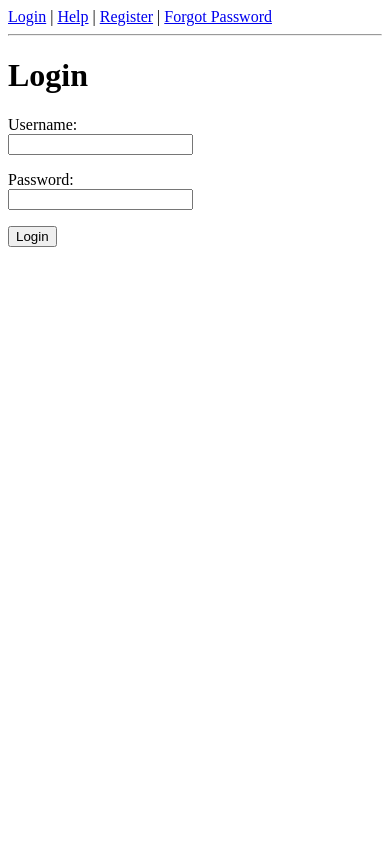
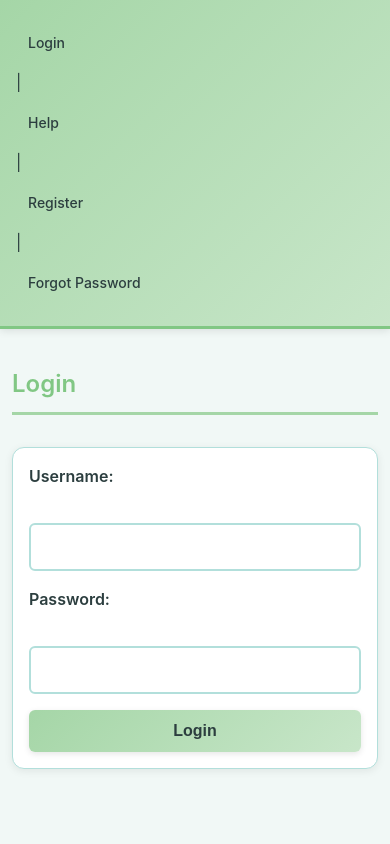
Before and after one commit to flerkjfer/Contractor-Solutions-1, a Flask app: page /login in a window 390 px wide. Run offline with Flask 3, Linux system fonts and the light colour scheme.

Commit message:
Added some basic UI elements with CSS alongside a small fix to app.py for handling a corner case bug when attempting to login to data that was previously valid but is now voided.

```diff
--- a/app.py
+++ b/app.py
@@ -268,6 +268,11 @@ def client_dashboard():
     cur.execute("SELECT * FROM Client WHERE userID=?", (user_id,))
     profile = cur.fetchone()
 
+    # If profile doesn't exist, redirect to profile creation/edit
+    if profile is None:
+        flash("Please complete your client profile first.", "warning")
+        return redirect("/profile/edit")
+
     # Companies
     cur.execute("SELECT * FROM Company")
     companies = cur.fetchall()
@@ -300,6 +305,13 @@ def contractor_dashboard():
     cur = conn.cursor()
     cur.execute("SELECT * FROM Contractor WHERE userID=?", (user_id,))
     profile = cur.fetchone()
+
+    # If profile doesn't exist, redirect to profile creation/edit
+    if profile is None:
+        flash("Please complete your contractor profile first.", "warning")
+        conn.close()
+        return redirect("/profile/edit")
+
     cur.execute("SELECT * FROM Company")
     companies = cur.fetchall()
     conn.close()
--- /dev/null
+++ b/static/style.css
@@ -0,0 +1,560 @@
+/* Pastel Light Green Theme - Contractor Solutions */
+
+:root {
+  --primary-light: #c8e6c9;      /* Light pastel green */
+  --primary-main: #a5d6a7;       /* Medium pastel green */
+  --primary-dark: #81c784;       /* Darker pastel green */
+  --accent-light: #e8f5e9;       /* Very light green background */
+  --text-primary: #2c3e3f;       /* Dark gray-green for text */
+  --text-secondary: #546e7a;     /* Medium gray for secondary text */
+  --border-color: #b2dfdb;       /* Light teal-green borders */
+  --bg-color: #f1f8f6;           /* Off-white with green tint */
+  --white: #ffffff;
+  --success: #66bb6a;
+  --warning: #ffb74d;
+  --error: #ef5350;
+}
+
+/* Reset and Base Styles */
+* {
+  margin: 0;
+  padding: 0;
+  box-sizing: border-box;
+}
+
+html, body {
+  font-family: -apple-system, BlinkMacSystemFont, 'Segoe UI', Roboto, Oxygen, Ubuntu, Cantarell, sans-serif;
+  background-color: var(--bg-color);
+  color: var(--text-primary);
+  line-height: 1.6;
+}
+
+body {
+  padding: 0;
+  min-height: 100vh;
+  display: flex;
+  flex-direction: column;
+}
+
+/* Navigation Bar */
+nav {
+  background: linear-gradient(135deg, var(--primary-main) 0%, var(--primary-light) 100%);
+  padding: 1rem 2rem;
+  box-shadow: 0 2px 8px rgba(0, 0, 0, 0.1);
+  border-bottom: 3px solid var(--primary-dark);
+}
+
+nav a {
+  color: var(--text-primary);
+  text-decoration: none;
+  margin-right: 1.5rem;
+  font-weight: 500;
+  transition: all 0.3s ease;
+  padding: 0.5rem 0.75rem;
+  border-radius: 4px;
+}
+
+nav a:hover {
+  background-color: var(--primary-light);
+  color: var(--text-primary);
+  transform: translateY(-2px);
+}
+
+/* Main Content Container */
+main {
+  flex: 1;
+  padding: 2rem;
+  max-width: 1200px;
+  margin: 0 auto;
+  width: 100%;
+}
+
+/* Headings */
+h1, h2, h3, h4, h5, h6 {
+  color: var(--primary-dark);
+  margin: 1.5rem 0 0.75rem 0;
+  font-weight: 600;
+}
+
+h1 {
+  font-size: 2.5rem;
+  border-bottom: 3px solid var(--primary-main);
+  padding-bottom: 0.5rem;
+}
+
+h2 {
+  font-size: 2rem;
+  border-bottom: 2px solid var(--primary-light);
+  padding-bottom: 0.5rem;
+}
+
+h3 {
+  font-size: 1.5rem;
+}
+
+/* Horizontal Rules */
+hr {
+  border: none;
+  height: 2px;
+  background: linear-gradient(to right, transparent, var(--primary-light), transparent);
+  margin: 1.5rem 0;
+}
+
+/* Links */
+a {
+  color: var(--primary-dark);
+  text-decoration: none;
+  font-weight: 500;
+  transition: all 0.3s ease;
+}
+
+a:hover {
+  color: var(--primary-main);
+  text-decoration: underline;
+}
+
+/* Paragraphs */
+p {
+  margin-bottom: 1rem;
+  color: var(--text-secondary);
+  font-size: 1rem;
+}
+
+/* Flash Messages - Updated */
+.flash-container {
+  position: fixed;
+  top: 20px;
+  right: 20px;
+  z-index: 1000;
+}
+
+.alert {
+  padding: 1rem 1.5rem;
+  margin-bottom: 10px;
+  border-radius: 8px;
+  color: white;
+  font-weight: 500;
+  box-shadow: 0 4px 12px rgba(0, 0, 0, 0.15);
+  animation: slideIn 0.5s;
+  transition: opacity 0.5s ease, transform 0.5s ease;
+  border-left: 4px solid;
+}
+
+.alert-success {
+  background-color: var(--success);
+  border-left-color: #4caf50;
+}
+
+.alert-error {
+  background-color: var(--error);
+  border-left-color: #e53935;
+}
+
+.alert-warning {
+  background-color: var(--warning);
+  color: var(--text-primary);
+  border-left-color: #ff9800;
+}
+
+.alert-info {
+  background-color: var(--primary-main);
+  border-left-color: var(--primary-dark);
+}
+
+@keyframes slideIn {
+  from {
+    opacity: 0;
+    transform: translateY(-20px);
+  }
+  to {
+    opacity: 1;
+    transform: translateY(0);
+  }
+}
+
+/* Forms */
+form {
+  background-color: var(--white);
+  padding: 2rem;
+  border-radius: 12px;
+  box-shadow: 0 2px 8px rgba(0, 0, 0, 0.08);
+  margin: 2rem 0;
+  border: 1px solid var(--border-color);
+}
+
+form > *:last-child {
+  margin-bottom: 0;
+}
+
+/* Form Groups */
+.form-group {
+  margin-bottom: 1.5rem;
+}
+
+label {
+  display: block;
+  margin-bottom: 0.5rem;
+  font-weight: 600;
+  color: var(--text-primary);
+}
+
+input[type="text"],
+input[type="email"],
+input[type="password"],
+input[type="number"],
+input[type="date"],
+input[type="time"],
+input[type="tel"],
+select,
+textarea {
+  width: 100%;
+  padding: 0.75rem 1rem;
+  border: 2px solid var(--border-color);
+  border-radius: 6px;
+  font-size: 1rem;
+  font-family: inherit;
+  transition: all 0.3s ease;
+  background-color: var(--white);
+  color: var(--text-primary);
+}
+
+input[type="text"]:focus,
+input[type="email"]:focus,
+input[type="password"]:focus,
+input[type="number"]:focus,
+input[type="date"]:focus,
+input[type="time"]:focus,
+input[type="tel"]:focus,
+select:focus,
+textarea:focus {
+  outline: none;
+  border-color: var(--primary-dark);
+  box-shadow: 0 0 0 3px rgba(165, 214, 167, 0.2);
+  background-color: var(--accent-light);
+}
+
+textarea {
+  resize: vertical;
+  min-height: 120px;
+}
+
+/* Buttons */
+button,
+input[type="submit"],
+input[type="reset"],
+.btn {
+  background: linear-gradient(135deg, var(--primary-main) 0%, var(--primary-light) 100%);
+  color: var(--text-primary);
+  border: none;
+  padding: 0.75rem 1.5rem;
+  border-radius: 6px;
+  font-size: 1rem;
+  font-weight: 600;
+  cursor: pointer;
+  transition: all 0.3s ease;
+  box-shadow: 0 2px 6px rgba(0, 0, 0, 0.1);
+  text-decoration: none;
+  display: inline-block;
+  text-align: center;
+}
+
+button:hover,
+input[type="submit"]:hover,
+input[type="reset"]:hover,
+.btn:hover {
+  transform: translateY(-2px);
+  box-shadow: 0 4px 12px rgba(0, 0, 0, 0.15);
+  background: linear-gradient(135deg, var(--primary-dark) 0%, var(--primary-main) 100%);
+}
+
+button:active,
+input[type="submit"]:active,
+input[type="reset"]:active,
+.btn:active {
+  transform: translateY(0);
+  box-shadow: 0 2px 6px rgba(0, 0, 0, 0.1);
+}
+
+/* Button Variants */
+.btn-primary {
+  background: linear-gradient(135deg, var(--primary-main) 0%, var(--primary-light) 100%);
+  color: var(--text-primary);
+}
+
+.btn-primary:hover {
+  background: linear-gradient(135deg, var(--primary-dark) 0%, var(--primary-main) 100%);
+}
+
+.btn-secondary {
+  background-color: var(--text-secondary);
+  color: var(--white);
+}
+
+.btn-secondary:hover {
+  background-color: var(--text-primary);
+}
+
+.btn-success {
+  background-color: var(--success);
+  color: var(--white);
+}
+
+.btn-success:hover {
+  background-color: #66bb6a;
+  opacity: 0.9;
+}
+
+.btn-danger {
+  background-color: var(--error);
+  color: var(--white);
+}
+
+.btn-danger:hover {
+  background-color: #e53935;
+  opacity: 0.9;
+}
+
+/* Tables */
+table {
+  width: 100%;
+  border-collapse: collapse;
+  background-color: var(--white);
+  border-radius: 8px;
+  overflow: hidden;
+  box-shadow: 0 2px 8px rgba(0, 0, 0, 0.08);
+  margin: 2rem 0;
+  border: 1px solid var(--border-color);
+}
+
+th {
+  background: linear-gradient(135deg, var(--primary-main) 0%, var(--primary-light) 100%);
+  color: var(--text-primary);
+  padding: 1rem;
+  text-align: left;
+  font-weight: 600;
+  border-bottom: 2px solid var(--primary-dark);
+}
+
+td {
+  padding: 1rem;
+  border-bottom: 1px solid var(--border-color);
+  color: var(--text-secondary);
+}
+
+tr:hover {
+  background-color: var(--accent-light);
+}
+
+tr:last-child td {
+  border-bottom: none;
+}
+
+/* Cards */
+.card {
+  background-color: var(--white);
+  border-radius: 12px;
+  padding: 1.5rem;
+  margin: 1.5rem 0;
+  box-shadow: 0 2px 8px rgba(0, 0, 0, 0.08);
+  border: 1px solid var(--border-color);
+  transition: all 0.3s ease;
+}
+
+.card:hover {
+  box-shadow: 0 4px 16px rgba(0, 0, 0, 0.12);
+  transform: translateY(-2px);
+}
+
+.card-header {
+  border-bottom: 2px solid var(--primary-light);
+  padding-bottom: 0.75rem;
+  margin-bottom: 1rem;
+}
+
+.card-header h3 {
+  margin: 0;
+  color: var(--primary-dark);
+}
+
+.card-body {
+  color: var(--text-secondary);
+}
+
+.card-footer {
+  border-top: 1px solid var(--border-color);
+  padding-top: 1rem;
+  margin-top: 1rem;
+}
+
+/* Lists */
+ul, ol {
+  margin: 1rem 0 1rem 1.5rem;
+  color: var(--text-secondary);
+}
+
+li {
+  margin-bottom: 0.5rem;
+}
+
+/* Containers */
+.container {
+  max-width: 1200px;
+  margin: 0 auto;
+  padding: 0 1rem;
+}
+
+.grid {
+  display: grid;
+  gap: 2rem;
+  margin: 2rem 0;
+}
+
+.grid-2 {
+  grid-template-columns: repeat(auto-fit, minmax(300px, 1fr));
+}
+
+.grid-3 {
+  grid-template-columns: repeat(auto-fit, minmax(250px, 1fr));
+}
+
+/* Utility Classes */
+.text-center {
+  text-align: center;
+}
+
+.text-right {
+  text-align: right;
+}
+
+.text-left {
+  text-align: left;
+}
+
+.mt-1 { margin-top: 0.5rem; }
+.mt-2 { margin-top: 1rem; }
+.mt-3 { margin-top: 1.5rem; }
+.mt-4 { margin-top: 2rem; }
+
+.mb-1 { margin-bottom: 0.5rem; }
+.mb-2 { margin-bottom: 1rem; }
+.mb-3 { margin-bottom: 1.5rem; }
+.mb-4 { margin-bottom: 2rem; }
+
+.p-1 { padding: 0.5rem; }
+.p-2 { padding: 1rem; }
+.p-3 { padding: 1.5rem; }
+.p-4 { padding: 2rem; }
+
+.rounded { border-radius: 6px; }
+.rounded-lg { border-radius: 12px; }
+
+.shadow-sm {
+  box-shadow: 0 1px 3px rgba(0, 0, 0, 0.08);
+}
+
+.shadow-md {
+  box-shadow: 0 4px 12px rgba(0, 0, 0, 0.1);
+}
+
+.bg-light {
+  background-color: var(--accent-light);
+}
+
+.bg-primary {
+  background-color: var(--primary-light);
+}
+
+.text-muted {
+  color: var(--text-secondary);
+}
+
+.badge {
+  display: inline-block;
+  padding: 0.35rem 0.75rem;
+  border-radius: 20px;
+  font-size: 0.875rem;
+  font-weight: 600;
+  background-color: var(--primary-light);
+  color: var(--text-primary);
+}
+
+.badge-success {
+  background-color: var(--success);
+  color: white;
+}
+
+.badge-warning {
+  background-color: var(--warning);
+  color: var(--text-primary);
+}
+
+.badge-danger {
+  background-color: var(--error);
+  color: white;
+}
+
+/* Responsive Design */
+@media (max-width: 768px) {
+  nav {
+    padding: 1rem;
+  }
+
+  nav a {
+    display: block;
+    margin: 0.5rem 0;
+  }
+
+  main {
+    padding: 1rem;
+  }
+
+  h1 {
+    font-size: 1.75rem;
+  }
+
+  h2 {
+    font-size: 1.5rem;
+  }
+
+  form {
+    padding: 1.5rem;
+  }
+
+  table {
+    font-size: 0.875rem;
+  }
+
+  th, td {
+    padding: 0.75rem 0.5rem;
+  }
+
+  .grid-2,
+  .grid-3 {
+    grid-template-columns: 1fr;
+  }
+}
+
+@media (max-width: 480px) {
+  nav a {
+    margin-right: 0.5rem;
+    font-size: 0.875rem;
+  }
+
+  main {
+    padding: 0.75rem;
+  }
+
+  h1 {
+    font-size: 1.5rem;
+  }
+
+  form {
+    padding: 1rem;
+  }
+
+  button,
+  input[type="submit"],
+  .btn {
+    width: 100%;
+  }
+}
--- a/templates/base.html
+++ b/templates/base.html
@@ -1,43 +1,10 @@
 <!DOCTYPE html>
-<html>
+<html lang="en">
 <head>
     <title>Contractor App</title>
     <meta charset="UTF-8">
-
-    <!-- Flash message styles -->
-    <style>
-    .flash-container {
-        position: fixed;
-        top: 20px;
-        right: 20px;
-        z-index: 1000;
-    }
-
-    .alert {
-        padding: 12px 20px;
-        margin-bottom: 10px;
-        border-radius: 5px;
-        color: white;
-        font-weight: bold;
-        box-shadow: 0 2px 6px rgba(0,0,0,0.2);
-        animation: slideIn 0.5s;
-        transition: opacity 0.5s ease, transform 0.5s ease;
-    }
-
-    .alert-success {
-        background-color: #28a745;
-    }
-
-    .alert-warning {
-        background-color: #ffc107;
-        color: black;
-    }
-
-    @keyframes slideIn {
-        from { opacity: 0; transform: translateY(-20px); }
-        to { opacity: 1; transform: translateY(0); }
-    }
-    </style>
+    <meta name="viewport" content="width=device-width, initial-scale=1.0">
+    <link rel="stylesheet" href="{{ url_for('static', filename='style.css') }}">
 </head>
 <body>
     <nav>
@@ -60,7 +27,7 @@
             <a href="/forgot">Forgot Password</a>
         {% endif %}
     </nav>
-    <hr>
+
 
     <!-- Flash messages -->
     {% with messages = get_flashed_messages(with_categories=true) %}
@@ -88,6 +55,8 @@
       {% endif %}
     {% endwith %}
 
-    {% block content %}{% endblock %}
+    <main>
+      {% block content %}{% endblock %}
+    </main>
 </body>
 </html>
```
